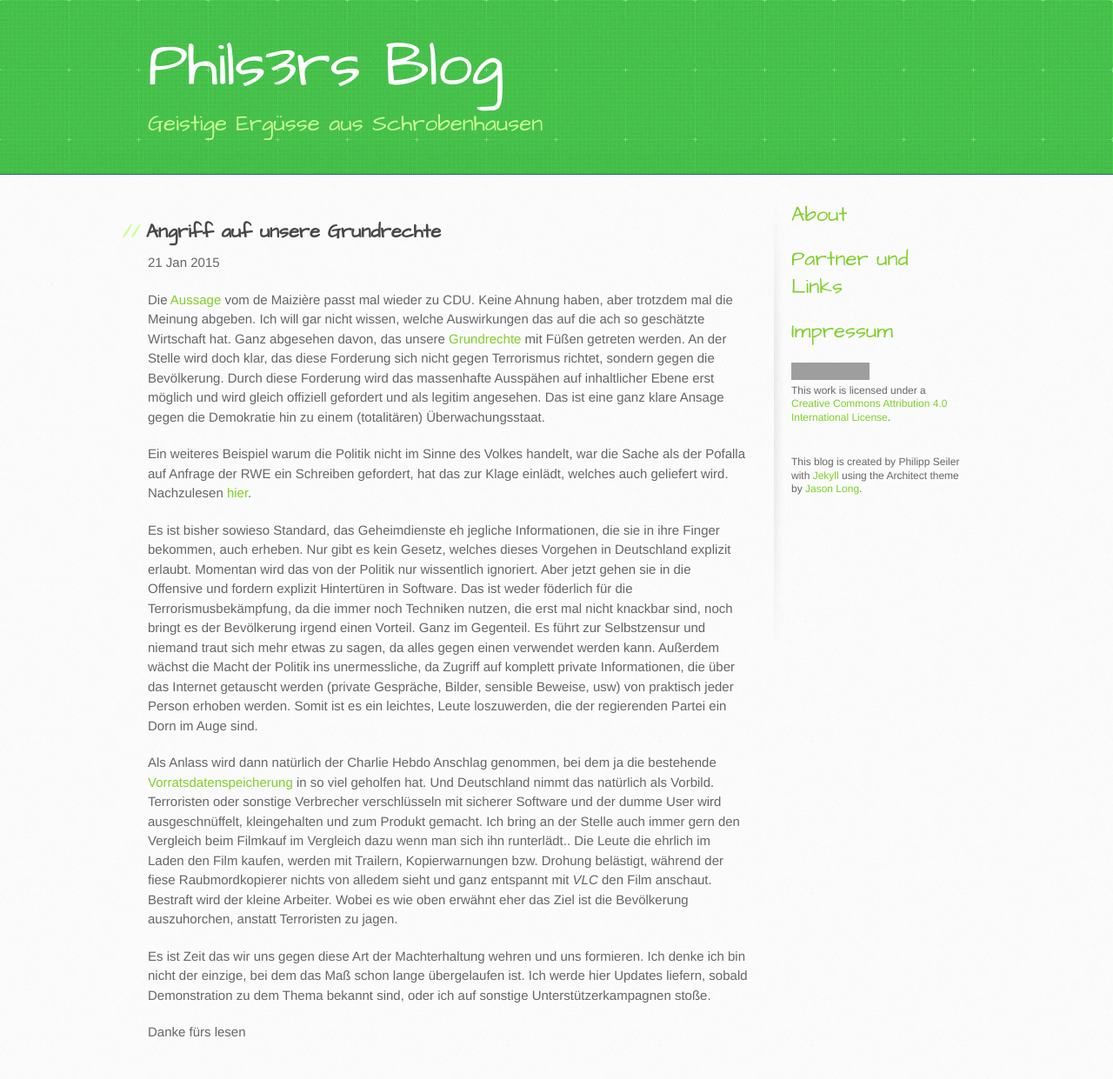
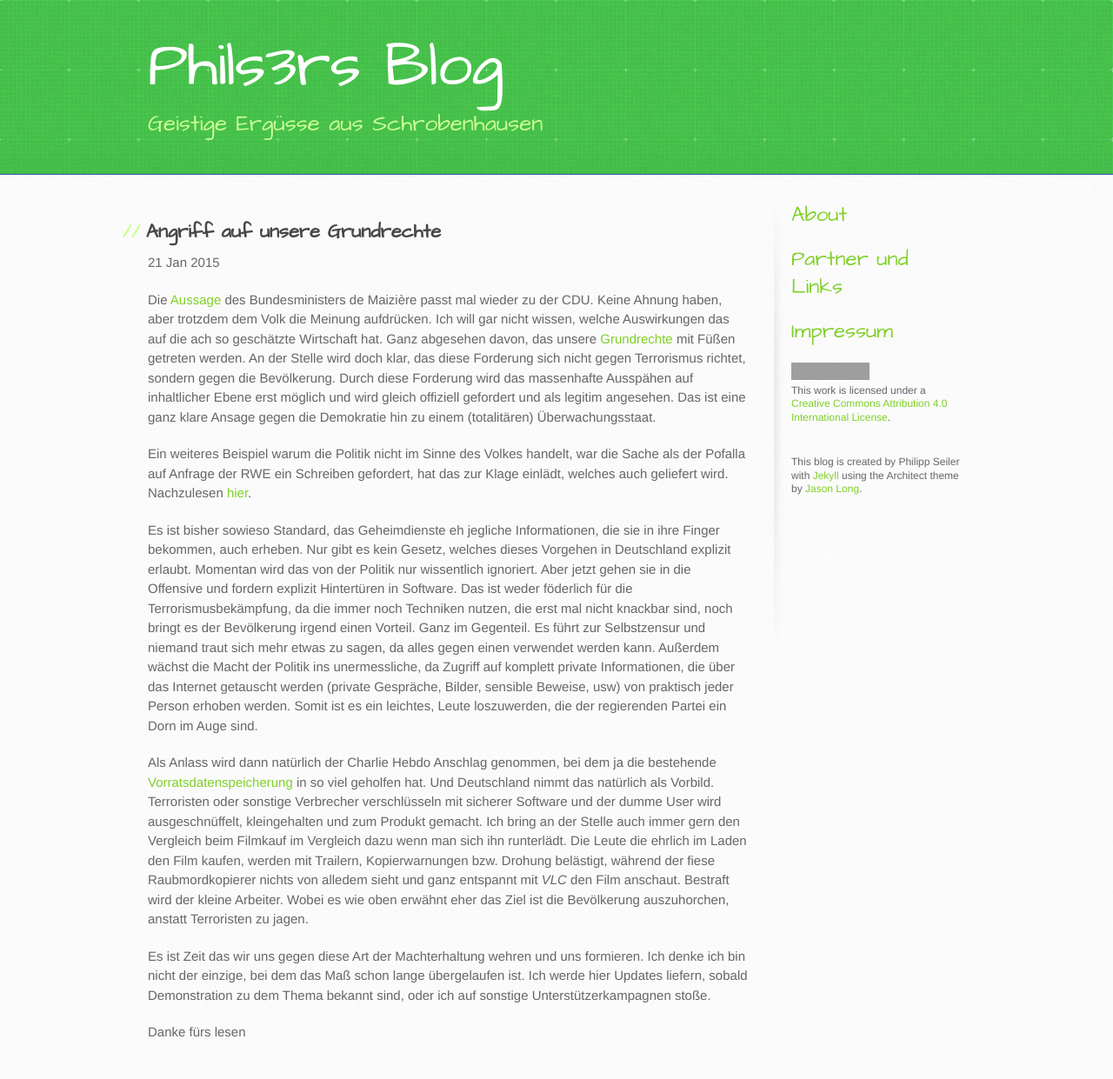
Before and after one commit to pseiler/phils3rs_blog, a Jekyll site: the page built from _posts/2015-01-21-Angriff-auf-unsere-Grundrechte.md, in a window 1280 px wide. Shown: the whole page at 87% size. Built offline with Jekyll 4.4.1, drawn with Linux system fonts in a browser that asks for light colours; Markdown is read by kramdown in place of the engine named in the settings; grey boxes are pictures that could not be loaded.

Commit message:
- fixed bavarian dialect and some typos

```diff
--- a/_posts/2012-04-24-Konsumgueter....markdown
+++ b/_posts/2012-04-24-Konsumgueter....markdown
@@ -11,5 +11,5 @@
 
 ![Konsumgüter](/images/konsumgueter.jpg)
 
-Das Meiste von dem Abgebildeten und vergleichbaren Zeug bin ich glücklicherweise los, wobei mir Apple auf dem Bild irgendwie fehlt. Aber ihr wisst ja. Ohne Markenklamotten und coolen teueren Technikgimmicks seid ihr in der heutigen Zeit nicht mehr cool!
+Das meiste von dem Abgebildeten und vergleichbaren Zeug bin ich glücklicherweise los, wobei mir Apple auf dem Bild irgendwie fehlt. Aber ihr wisst ja. Ohne Markenklamotten und coolen teueren Technikgimmicks seid ihr in der heutigen Zeit nicht mehr cool!
 Bei meinem Kind wird das mal hoffentlich nicht passieren!
--- a/_posts/2015-01-21-Angriff-auf-unsere-Grundrechte.md
+++ b/_posts/2015-01-21-Angriff-auf-unsere-Grundrechte.md
@@ -6,13 +6,13 @@
 date: 2015-01-21 22:26:00.000000000 +02:00
 ---
 
-Die [Aussage](http://www.heise.de/newsticker/meldung/Auch-de-Maiziere-wendet-sich-gegen-Verschluesselung-2523297.html) vom de Maizière passt mal wieder zu CDU. Keine Ahnung haben, aber trotzdem mal die Meinung abgeben. Ich will gar nicht wissen, welche Auswirkungen das auf die ach so geschätzte Wirtschaft hat. Ganz abgesehen davon, das unsere [Grundrechte](https://de.wikipedia.org/wiki/Grundrecht_auf_Gew%C3%A4hrleistung_der_Vertraulichkeit_und_Integrit%C3%A4t_informationstechnischer_Systeme) mit Füßen getreten werden. An der Stelle wird doch klar, das diese Forderung sich nicht gegen Terrorismus richtet, sondern gegen die Bevölkerung. Durch diese Forderung wird das massenhafte Ausspähen auf inhaltlicher Ebene erst möglich und wird gleich offiziell gefordert und als legitim angesehen. Das ist eine ganz klare Ansage gegen die Demokratie hin zu einem (totalitären) Überwachungsstaat.
+Die [Aussage](http://www.heise.de/newsticker/meldung/Auch-de-Maiziere-wendet-sich-gegen-Verschluesselung-2523297.html) des Bundesministers de Maizière passt mal wieder zu der CDU. Keine Ahnung haben, aber trotzdem dem Volk die Meinung aufdrücken. Ich will gar nicht wissen, welche Auswirkungen das auf die ach so geschätzte Wirtschaft hat. Ganz abgesehen davon, das unsere [Grundrechte](https://de.wikipedia.org/wiki/Grundrecht_auf_Gew%C3%A4hrleistung_der_Vertraulichkeit_und_Integrit%C3%A4t_informationstechnischer_Systeme) mit Füßen getreten werden. An der Stelle wird doch klar, das diese Forderung sich nicht gegen Terrorismus richtet, sondern gegen die Bevölkerung. Durch diese Forderung wird das massenhafte Ausspähen auf inhaltlicher Ebene erst möglich und wird gleich offiziell gefordert und als legitim angesehen. Das ist eine ganz klare Ansage gegen die Demokratie hin zu einem (totalitären) Überwachungsstaat.
 
 Ein weiteres Beispiel warum die Politik nicht im Sinne des Volkes handelt, war die Sache als der Pofalla auf Anfrage der RWE ein Schreiben gefordert, hat das zur Klage einlädt, welches auch geliefert wird. Nachzulesen [hier](http://www1.wdr.de/daserste/monitor/extras/monitorpresse-atomkonzerne100.html).
 
 Es ist bisher sowieso Standard, das Geheimdienste eh jegliche Informationen, die sie in ihre Finger bekommen, auch erheben. Nur gibt es kein Gesetz, welches dieses Vorgehen in Deutschland explizit erlaubt. Momentan wird das von der Politik nur wissentlich ignoriert. Aber jetzt gehen sie in die Offensive und fordern explizit Hintertüren in Software. Das ist weder föderlich für die Terrorismusbekämpfung, da die immer noch Techniken nutzen, die erst mal nicht knackbar sind, noch bringt es der Bevölkerung irgend einen Vorteil. Ganz im Gegenteil. Es führt zur Selbstzensur und niemand traut sich mehr etwas zu sagen, da alles gegen einen verwendet werden kann. Außerdem wächst die Macht der Politik ins unermessliche, da Zugriff auf komplett private Informationen, die über das Internet getauscht werden (private Gespräche, Bilder, sensible Beweise, usw) von praktisch jeder Person erhoben werden. Somit ist es ein leichtes, Leute loszuwerden, die der regierenden Partei ein Dorn im Auge sind.
 
-Als Anlass wird dann natürlich der Charlie Hebdo Anschlag genommen, bei dem ja die bestehende [Vorratsdatenspeicherung](https://de.wikipedia.org/wiki/Vorratsdatenspeicherung#Frankreich) in so viel geholfen hat. Und Deutschland nimmt das natürlich als Vorbild. Terroristen oder sonstige Verbrecher verschlüsseln mit sicherer Software und der dumme User wird ausgeschnüffelt, kleingehalten und zum Produkt gemacht. Ich bring an der Stelle auch immer gern den Vergleich beim Filmkauf im Vergleich dazu wenn man sich ihn runterlädt.. Die Leute die ehrlich im Laden den Film kaufen, werden mit Trailern, Kopierwarnungen bzw. Drohung belästigt, während der fiese Raubmordkopierer nichts von alledem sieht und ganz entspannt mit *VLC* den Film anschaut. Bestraft wird der kleine Arbeiter. Wobei es wie oben erwähnt eher das Ziel ist die Bevölkerung auszuhorchen, anstatt Terroristen zu jagen.
+Als Anlass wird dann natürlich der Charlie Hebdo Anschlag genommen, bei dem ja die bestehende [Vorratsdatenspeicherung](https://de.wikipedia.org/wiki/Vorratsdatenspeicherung#Frankreich) in so viel geholfen hat. Und Deutschland nimmt das natürlich als Vorbild. Terroristen oder sonstige Verbrecher verschlüsseln mit sicherer Software und der dumme User wird ausgeschnüffelt, kleingehalten und zum Produkt gemacht. Ich bring an der Stelle auch immer gern den Vergleich beim Filmkauf im Vergleich dazu wenn man sich ihn runterlädt. Die Leute die ehrlich im Laden den Film kaufen, werden mit Trailern, Kopierwarnungen bzw. Drohung belästigt, während der fiese Raubmordkopierer nichts von alledem sieht und ganz entspannt mit *VLC* den Film anschaut. Bestraft wird der kleine Arbeiter. Wobei es wie oben erwähnt eher das Ziel ist die Bevölkerung auszuhorchen, anstatt Terroristen zu jagen.
 
 Es ist Zeit das wir uns gegen diese Art der Machterhaltung wehren und uns formieren. Ich denke ich bin nicht der einzige, bei dem das Maß schon lange übergelaufen ist. Ich werde hier Updates liefern, sobald Demonstration zu dem Thema bekannt sind, oder ich auf sonstige Unterstützerkampagnen stoße.
 
```
